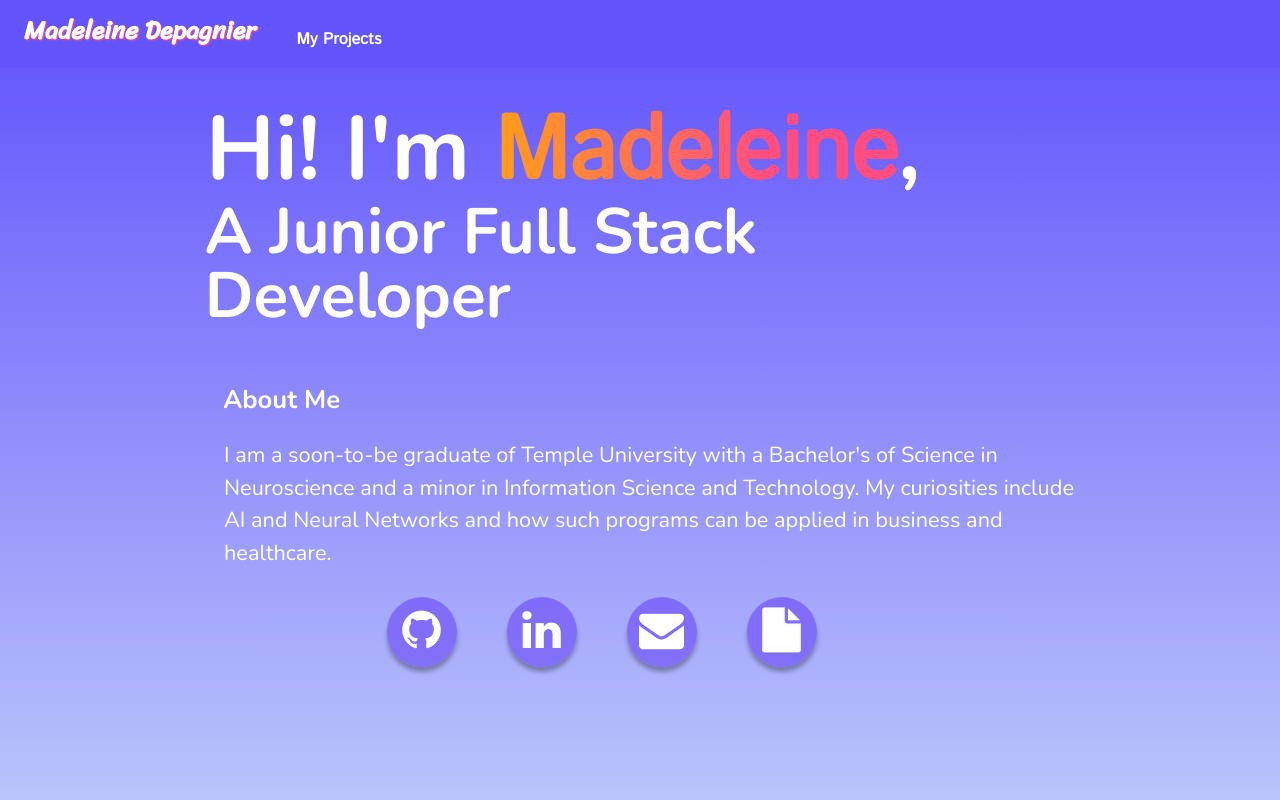
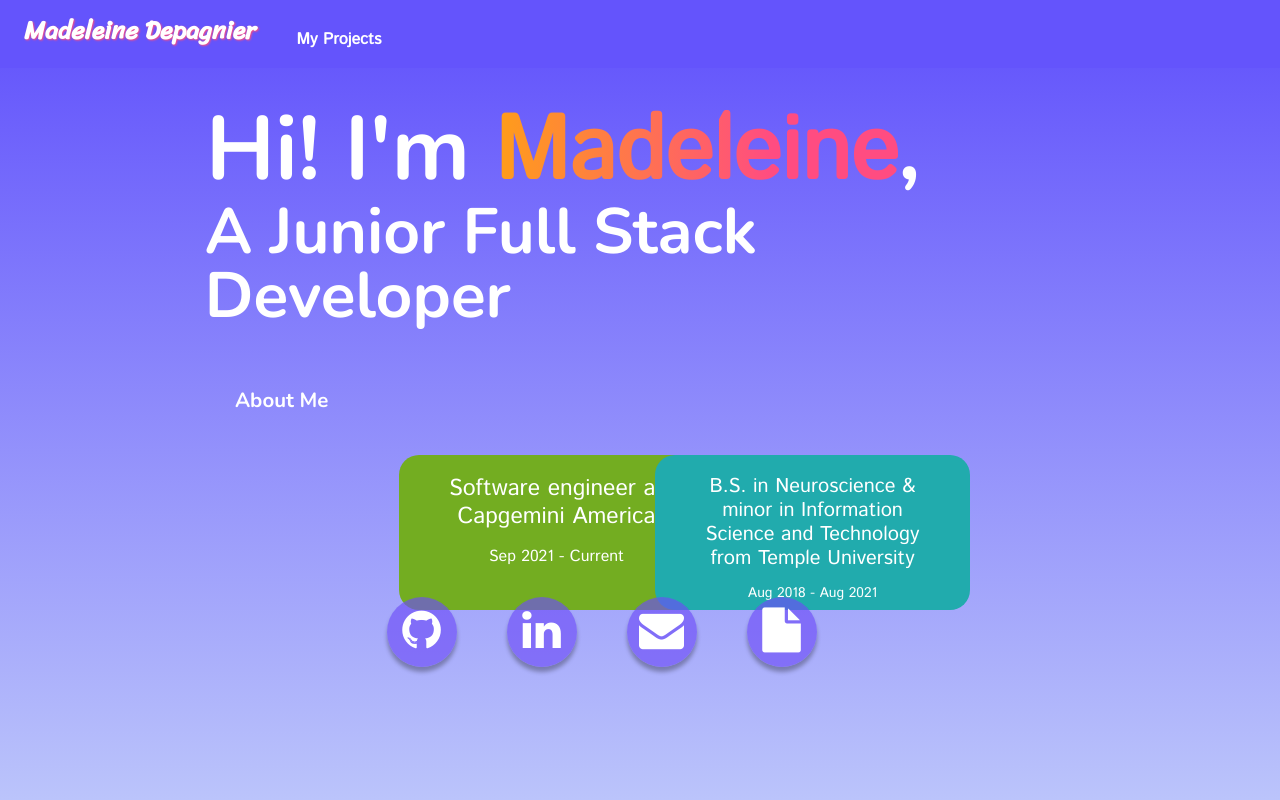
Before and after one commit to Maddepag/WebsitePortfolio, a Flask app: page / in a window 1280 px wide. Run offline with Flask 2, Linux system fonts and the light colour scheme; some libraries are stand-ins or nearby versions.

Commit message:
Text boxes in about me

```diff
--- a/WebPortfolio/main.py
+++ b/WebPortfolio/main.py
@@ -4,5 +4,3 @@ app = create_app()
 
 if __name__ == '__main__':
     app.run(debug=True)
-
-    # UPDATE 2
--- a/WebPortfolio/website/static/css/styles.css
+++ b/WebPortfolio/website/static/css/styles.css
@@ -52,7 +52,7 @@ body > #bg {
 
 .aboutMeTitle {
     width: 90%;
-    font-size: 2vw;
+    font-size: 1.6vw;
     font-family: 'Nunito', sans-serif;
     font-weight: bold;
     position: absolute;
@@ -62,18 +62,60 @@ body > #bg {
     text-align: center;
 }
 
-.aboutMeText {
-    width: 67%;
-    font-size: 1.7vw;
-    font-family: 'Nunito', sans-serif;
+
+
+.box-1 {
+    background: #73AD21;
+    height: 155px;
+    width: 315px;
+    padding: 20px 35px;
+    border-radius: 20px;
+    margin: 15px;
     position: absolute;
-    top: 63%;
-    left: 51%;
-    transform: translate(-50%,-50%);
-    text-align: left;
-
+    overflow: hidden;
+    text-align: center;
+    left: 30%;
+    top: 55%;
 }
 
+.box-1 h3 {
+    color: white;
+    font-size: 23px;
+    margin-bottom: 15px;
+}
+
+.box-1 p {
+    color: white;
+    font-size: 16px;
+    margin-bottom: 25px;
+}
+
+
+.box-2 {
+    background: #21abad;
+    height: 155px;
+    width: 315px;
+    padding: 20px 35px;
+    border-radius: 20px;
+    margin: 15px;
+    position: absolute;
+    overflow: hidden;
+    text-align: center;
+    left: 50%;
+    top: 55%;
+}
+
+.box-2 h3 {
+    color: white;
+    font-size: 20px;
+    margin-bottom: 12px;
+}
+
+.box-2 p {
+    color: white;
+    font-size: 14px;
+    margin-bottom: 25px;
+}
 /* MY PROJECTS */
 
 .myProjectsTitle {
--- a/WebPortfolio/website/templates/home.html
+++ b/WebPortfolio/website/templates/home.html
@@ -11,9 +11,19 @@
 
     <h3 class="aboutMeTitle">About Me</h3>
 
-    <p class="aboutMeText">I am a soon-to-be graduate of Temple University with a Bachelor's of Science in Neuroscience
-    and a minor in Information Science and Technology. My curiosities include AI and Neural Networks
-    and how such programs can be applied in business and healthcare.   </p>
+
+
+
+    <div class="box-1">
+        <h3>Software engineer at Capgemini America</h3>
+        <p>Sep 2021 - Current</p>
+    </div>
+
+    <div class="box-2">
+        <h3>B.S. in Neuroscience & minor in Information Science and Technology from Temple University</h3>
+        <p>Aug 2018 - Aug 2021</p>
+    </div>
+
 
     <body>
         <div class="socials">
```
